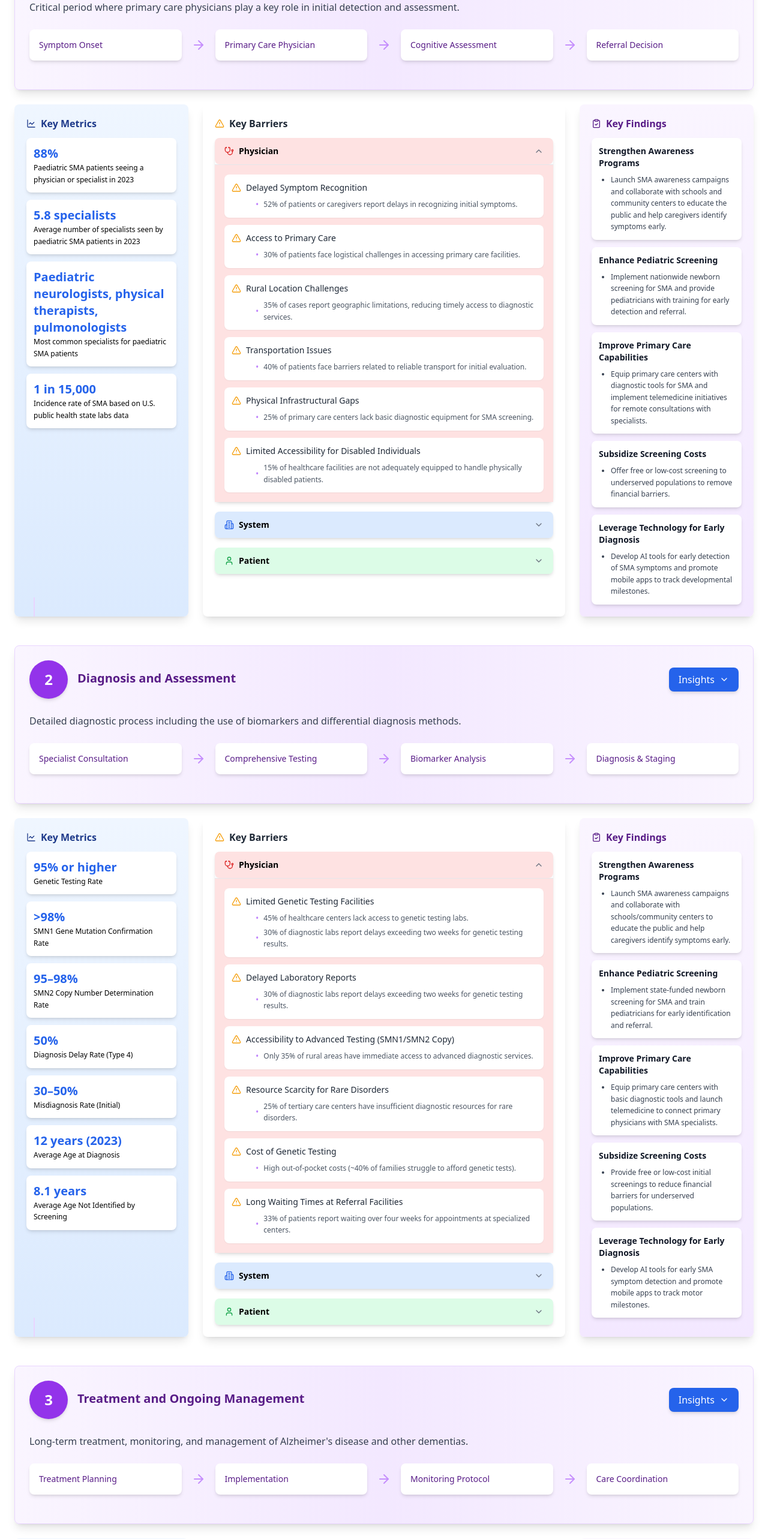
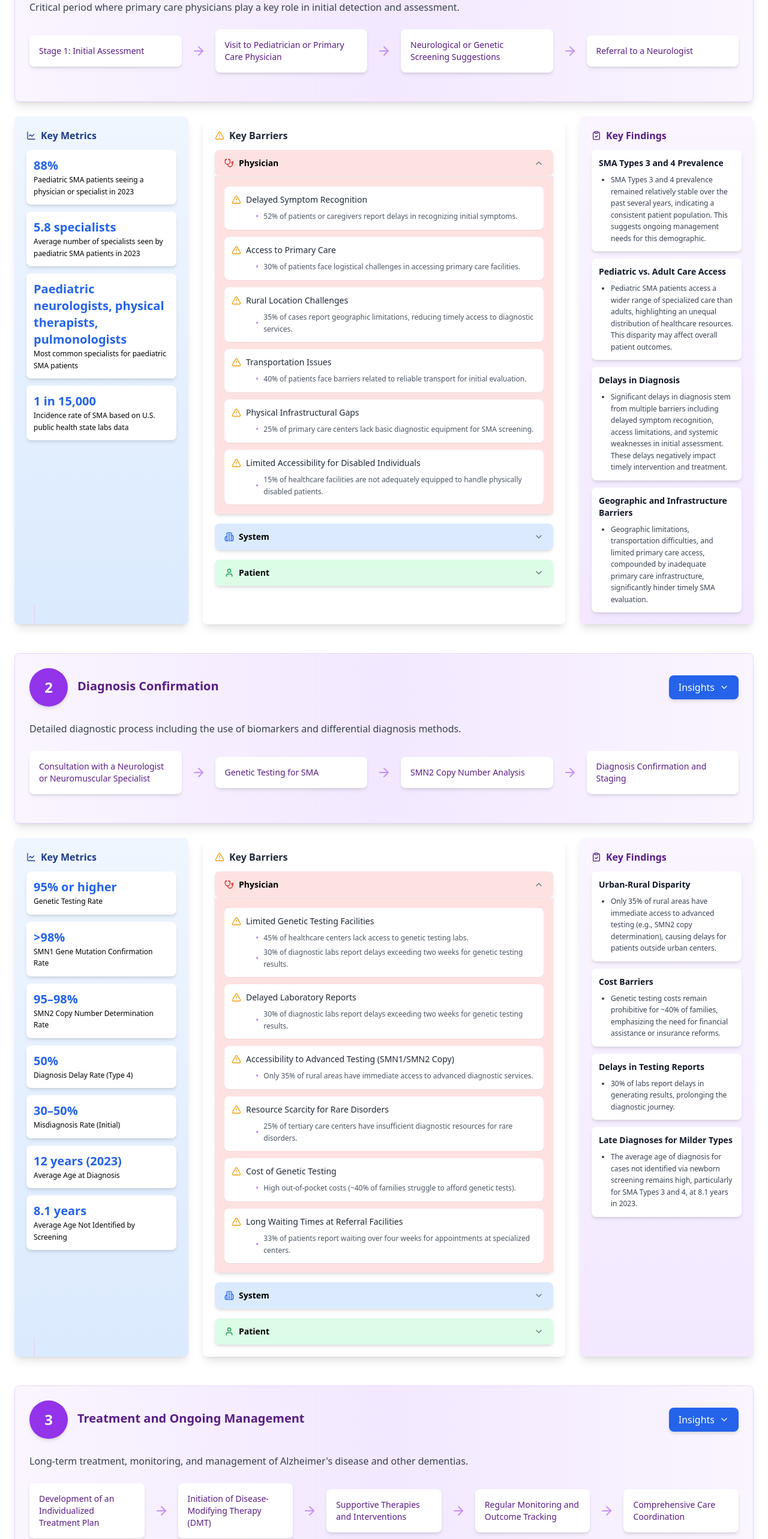
Before and after one commit to Bennybas/sma_pj_v2, a React (Create React App) app: page / in a window 1280 px wide. Shown: the part 234-2800 px from the top of the page at 60% size. Built offline with nearby package versions, Linux system fonts and the light colour scheme.

Commit message:
Your commit message here

```diff
--- a/src/components/JourneyStage/JourneyStage.jsx
+++ b/src/components/JourneyStage/JourneyStage.jsx
@@ -231,7 +231,7 @@ const JourneyStage = ({ stage, metrics, barriers, findings }) => {
             <h3 className="text-lg font-semibold text-gray-800">{title}</h3>
             <div className="grid grid-cols-2 gap-8">
               <Card className="p-4">
-                <h4 className="text-sm font-medium text-gray-700 mb-4">Motor Function Assessment Distribution</h4>
+                <h4 className="text-sm font-medium text-gray-700 mb-4">Gender and Age wise Distribution</h4>
                 <div className="h-72">
                   <ResponsiveContainer>
                     <BarChart data={motorFunctionData} margin={{ top: 20, right: 30, left: 20, bottom: 20 }}>
--- a/src/data/journeyData.js
+++ b/src/data/journeyData.js
@@ -13,22 +13,23 @@ export const journeyData = [
     //   ],
     actions: [
       {
-          name: "Symptom Onset ",
-          content: "Family or patient notices memory lapses, confusion, or behavioral changes."
+        name: "Stage 1: Initial Assessment",
+        content: "Early Signs of Weakness or Delayed Motor Milestones (e.g., hypotonia, difficulty holding up the head, or delayed sitting/walking milestones)"
       },
       {
-          name: "Primary Care Physician",
-          content: "Discussion of memory and cognitive symptoms, physical exam, and basic screening with PCP."
+        name: "Visit to Pediatrician or Primary Care Physician",
+        content: "Initial discussion of observed symptoms and potential concerns."
       },
       {
-          name: "Cognitive Assessment",
-          content: "Cognitive testing like MMSE (Mini-Mental State Examination) MMSE (Mini-Mental State Examination) ,MoCA (Montreal Cognitive Assessment) are performed by the PCP"
+        name: "Neurological or Genetic Screening Suggestions",
+        content: "Evaluation for neuromuscular issues using reflex tests or CK levels."
       },
       {
-          name: "Referral Decision",
-          content: "PCP refers to a neurologist for further evaluation if Alzheimer's is suspected."
+        name: "Referral to a Neurologist",
+        content: "Decision to involve a pediatric neurologist, geneticist, or SMA care expert based on clinical findings."
       }
-      ],
+    ]
+    ,
       metrics:[
         { value: "88%", label: "Paediatric SMA patients seeing a physician or specialist in 2023" },
         { value: "5.8 specialists", label: "Average number of specialists seen by paediatric SMA patients in 2023" },
@@ -156,33 +157,27 @@ export const journeyData = [
       },
       findings: [
         {
-          description: "Strengthen Awareness Programs",
+          description: "SMA Types 3 and 4 Prevalence",
           subpoints: [
-            "Launch SMA awareness campaigns and collaborate with schools and community centers to educate the public and help caregivers identify symptoms early."
+            "SMA Types 3 and 4 prevalence remained relatively stable over the past several years, indicating a consistent patient population. This suggests ongoing management needs for this demographic."
           ]
         },
         {
-          description: "Enhance Pediatric Screening",
+          description: "Pediatric vs. Adult Care Access",
           subpoints: [
-            "Implement nationwide newborn screening for SMA and provide pediatricians with training for early detection and referral."
+            "Pediatric SMA patients access a wider range of specialized care than adults, highlighting an unequal distribution of healthcare resources. This disparity may affect overall patient outcomes."
           ]
         },
         {
-          description: "Improve Primary Care Capabilities",
+          description: "Delays in Diagnosis",
           subpoints: [
-            "Equip primary care centers with diagnostic tools for SMA and implement telemedicine initiatives for remote consultations with specialists."
+            "Significant delays in diagnosis stem from multiple barriers including delayed symptom recognition, access limitations, and systemic weaknesses in initial assessment. These delays negatively impact timely intervention and treatment."
           ]
         },
         {
-          description: "Subsidize Screening Costs",
+          description: "Geographic and Infrastructure Barriers",
           subpoints: [
-            "Offer free or low-cost screening to underserved populations to remove financial barriers."
-          ]
-        },
-        {
-          description: "Leverage Technology for Early Diagnosis",
-          subpoints: [
-            "Develop AI tools for early detection of SMA symptoms and promote mobile apps to track developmental milestones."
+            "Geographic limitations, transportation difficulties, and limited primary care access, compounded by inadequate primary care infrastructure, significantly hinder timely SMA evaluation."
           ]
         }
       ]
@@ -190,26 +185,27 @@ export const journeyData = [
     },
     {
       number: 2,
-      title: "Diagnosis and Assessment",
+      title: "Diagnosis Confirmation",
       description: "Detailed diagnostic process including the use of biomarkers and differential diagnosis methods.",
       actions: [
         {
-          name: "Specialist Consultation",
-          content: "Neurologist or geriatric specialist reviews cognitive symptoms and medical history."
+          name: "Consultation with a Neurologist or Neuromuscular Specialist",
+          content: "Detailed evaluation of motor symptoms and clinical history."
         },
         {
-          name: "Comprehensive Testing",
-          content: "Neurologist also performs cognitive tests like MMSE, MoCA and neuropsychological evaluations."
+          name: "Genetic Testing for SMA",
+          content: "Confirmation of SMN1 gene deletion/mutation through blood tests."
         },
         {
-          name: "Biomarker Analysis",
-          content: "Brain imaging (MRI, CT, or PET) and CSF(Cerebrospinal Fluid) or blood tests to detect Alzheimer's-related proteins (beta-amyloid, tau)."
+          name: "SMN2 Copy Number Analysis",
+          content: "Assessment to determine disease severity and guide treatment planning."
         },
         {
-          name: "Diagnosis & Staging",
-          content: "Confirmation of Alzheimer’s type, with staging to assess disease severity."
+          name: "Diagnosis Confirmation and Staging",
+          content: "Classification as SMA Type 1, 2, 3, or 4 based on onset age, symptoms, and genetic findings."
         }
-      ],
+      ]
+      ,
       metrics: [
         { value: "95% or higher", label: "Genetic Testing Rate" },
         { value: ">98%", label: "SMN1 Gene Mutation Confirmation Rate" },
@@ -341,33 +337,27 @@ export const journeyData = [
 
       findings: [
         {
-        description: "Strengthen Awareness Programs",
+          description: "Urban-Rural Disparity",
           subpoints: [
-          "Launch SMA awareness campaigns and collaborate with schools/community centers to educate the public and help caregivers identify symptoms early."
+            "Only 35% of rural areas have immediate access to advanced testing (e.g., SMN2 copy determination), causing delays for patients outside urban centers."
           ]
         },
         {
-        description: "Enhance Pediatric Screening",
+          description: "Cost Barriers",
           subpoints: [
-          "Implement state-funded newborn screening for SMA and train pediatricians for early identification and referral."
+            "Genetic testing costs remain prohibitive for ~40% of families, emphasizing the need for financial assistance or insurance reforms."
           ]
         },
         {
-        description: "Improve Primary Care Capabilities",
+          description: "Delays in Testing Reports",
           subpoints: [
-          "Equip primary care centers with basic diagnostic tools and launch telemedicine to connect primary physicians with SMA specialists."
+            "30% of labs report delays in generating results, prolonging the diagnostic journey."
           ]
         },
         {
-        description: "Subsidize Screening Costs",
+          description: "Late Diagnoses for Milder Types",
           subpoints: [
-          "Provide free or low-cost initial screenings to reduce financial barriers for underserved populations."
-        ]
-      },
-      {
-        description: "Leverage Technology for Early Diagnosis",
-        subpoints: [
-          "Develop AI tools for early SMA symptom detection and promote mobile apps to track motor milestones."
+            "The average age of diagnosis for cases not identified via newborn screening remains high, particularly for SMA Types 3 and 4, at 8.1 years in 2023."
           ]
         }
       ]
@@ -380,22 +370,27 @@ export const journeyData = [
       description: "Long-term treatment, monitoring, and management of Alzheimer's disease and other dementias.",
       actions: [
         {
-          name: "Treatment Planning",
-          content: "Develop a care plan that includes FDA-approved medications like cholinesterase inhibitors (e.g., leqembi,donepezil, rivastigmine, galantamine) for mild to moderate stages, and memantine for moderate to severe stages. Incorporate lifestyle recommendations, such as regular physical activity and brain-healthy nutrition."
+          name: "Development of an Individualized Treatment Plan",
+          content: "Consideration of patient age, SMA type, motor abilities, and SMN2 copy number for therapy selection."
         },
         {
-          name: "Implementation",
-          content: "Start prescribed medications, establish consistent routines, and introduce targeted cognitive activities (e.g., memory exercises, social interactions) tailored to the patient's cognitive level."
+          name: "Initiation of Disease-Modifying Therapy (DMT)",
+          content: "Administration of FDA-approved treatments such as Spinraza, Zolgensma, or Evrysdi."
         },
         {
-          name: "Monitoring Protocol",
-          content: "Conduct regular assessments (e.g., MMSE or MoCA) every 6-12 months, monitor for medication side effects, and adjust treatment if symptoms progress or new side effects emerge."
+          name: "Supportive Therapies and Interventions",
+          content: "Physical therapy, respiratory support, and nutritional counseling to complement DMT."
         },
         {
-          name: "Care Coordination",
-          content: "Facilitate coordination among neurologists, primary care, family caregivers, and Alzheimer's support services to manage ongoing needs, home safety, and caregiver education and support."
+          name: "Regular Monitoring and Outcome Tracking",
+          content: "Ongoing assessments using motor function scales like HFMSE and respiratory evaluations."
+        },
+        {
+          name: "Comprehensive Care Coordination",
+          content: "Multidisciplinary management involving neurologists, pulmonologists, dietitians, and therapists."
         }
-      ],
+      ]
+      ,
       metrics: [
         { value: "98%", label: "Treatment Utilization Rate (Overall)" },
         { value: "1–2 weeks", label: "Treatment Initiation Time (Average)" },
@@ -518,36 +513,31 @@ export const journeyData = [
       },
       findings: [
         {
-          description: "Optimize Therapy Approvals",
+          description: "Adults’ Lower Treatment Rates",
           subpoints: [
-            "Streamline regulatory processes and create funding mechanisms to fast-track and cover high-cost SMA therapies like Zolgensma and Spinraza."
+            "Adults have the highest percentage of untreated individuals, potentially due to diagnostic delays or patient choice."
           ]
         },
         {
-          description: "Increase SMA Treatment Centers",
+          description: "Efficacy and Safety",
           subpoints: [
-            "Expand SMA-specialized centers in underserved regions and train more neuromuscular specialists to manage therapies."
+            "While efficacy remains the top consideration, teens prioritize safety equally with efficacy (36%), unlike adults (26%)."
           ]
         },
         {
-          description: "Leverage Digital Health Tools",
+          description: "Insurance Denials",
           subpoints: [
-            "Use digital health apps for monitoring patient progress, therapy adherence, and telehealth for follow-ups to reduce in-person visits."
+            "50% of adults faced denials for durable medical equipment, highlighting significant barriers in accessing necessary resources."
           ]
         },
         {
-          description: "Expand Financial Aid Programs",
+          description: "Multiple Treatments",
           subpoints: [
-            "Advocate for government subsidies, NGO collaborations, and insurer coverage to reduce therapy costs for families."
-          ]
-        },
-        {
-          description: "Educate Families About Treatments",
-          subpoints: [
-            "Create multilingual resources and host workshops to educate families about SMA treatments, benefits, and side effects."
+            "28% of individuals received two or more treatments, with children more likely to undergo multiple therapies compared to teens and adults."
           ]
         }
       ]
+
 
     }
   ];
```
Lines whose indentation alone changed are shown as unchanged.
